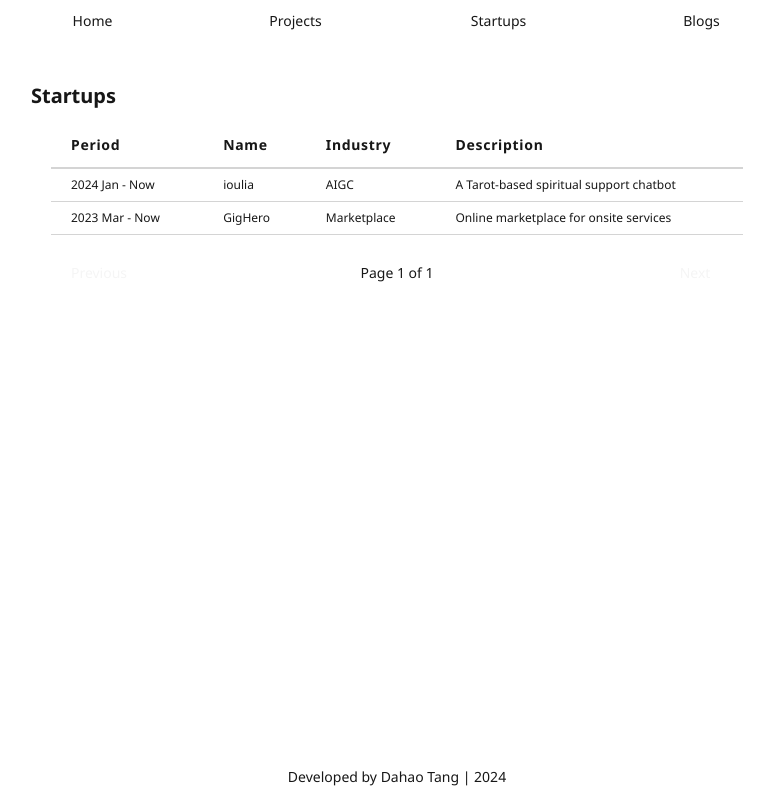
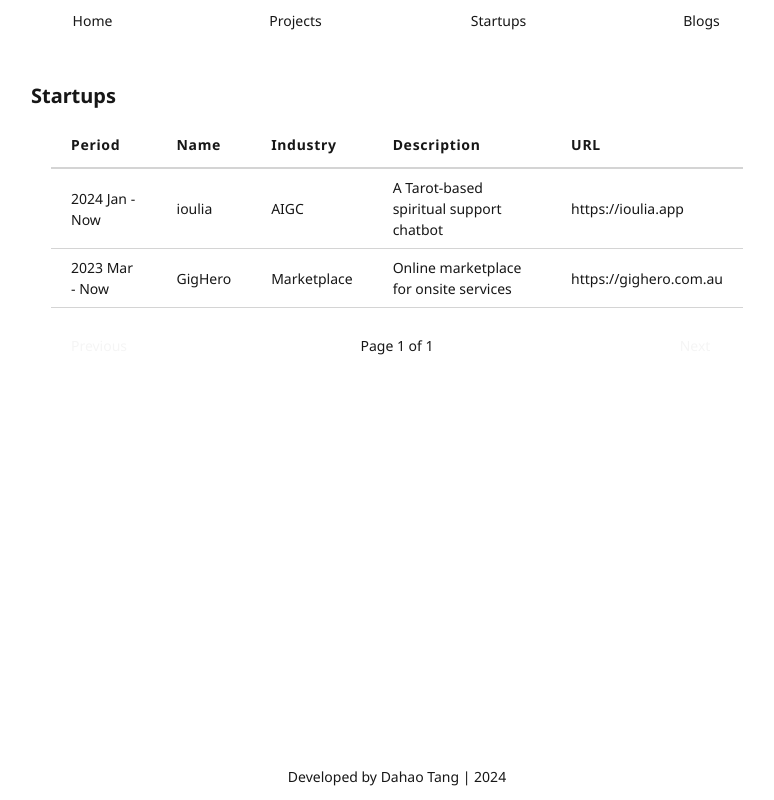
Before and after one commit to DahaoTang/DahaoTang.github.io, a Next.js app: page /startup in a window 1280 px wide. Shown: the whole page, without its empty margins (243-1017 px from the left). Built offline with nearby package versions, Linux system fonts and the light colour scheme.

Commit message:
layout updated

```diff
--- a/app/components/PaginatedList.tsx
+++ b/app/components/PaginatedList.tsx
@@ -31,11 +31,12 @@
 			<table className="min-w-full leading-normal table-fixed">
 				<thead>
 					<tr>
-						{columnNames.slice(0, -1).map((name, index) => (
+						{columnNames.map((name, index) => (
 							<th
 								key={index}
-								className="px-5 py-3 border-b-2 border-neutral-300 text-left text-md tracking-wider"
-								style={{ wordWrap: "break-word" }}
+								className={`px-5 py-3 border-b-2 border-neutral-300 text-left text-md tracking-wider ${
+									index >= 3 ? "hidden sm:table-cell" : ""
+								}`}
 							>
 								{name}
 							</th>
@@ -46,16 +47,17 @@
 					{currentItems.map((item, idx) => (
 						<tr
 							key={idx}
-							className="hover:bg-neutral-900 hover:text-white cursor-pointer text-left text-xs"
+							className="hover:bg-neutral-900 hover:text-white cursor-pointer"
 							onClick={() =>
 								handleRowClick(item[columnNames[columnNames.length - 1]])
 							}
 						>
-							{columnNames.slice(0, -1).map((col, index) => (
+							{columnNames.map((col, index) => (
 								<td
 									key={index}
-									className="px-5 py-2 border-b border-neutral-300"
-									style={{ wordWrap: "break-word" }}
+									className={`px-5 py-2 border-b border-neutral-300 ${
+										index >= 3 ? "hidden sm:table-cell" : ""
+									}`}
 								>
 									{item[col]}
 								</td>
```
